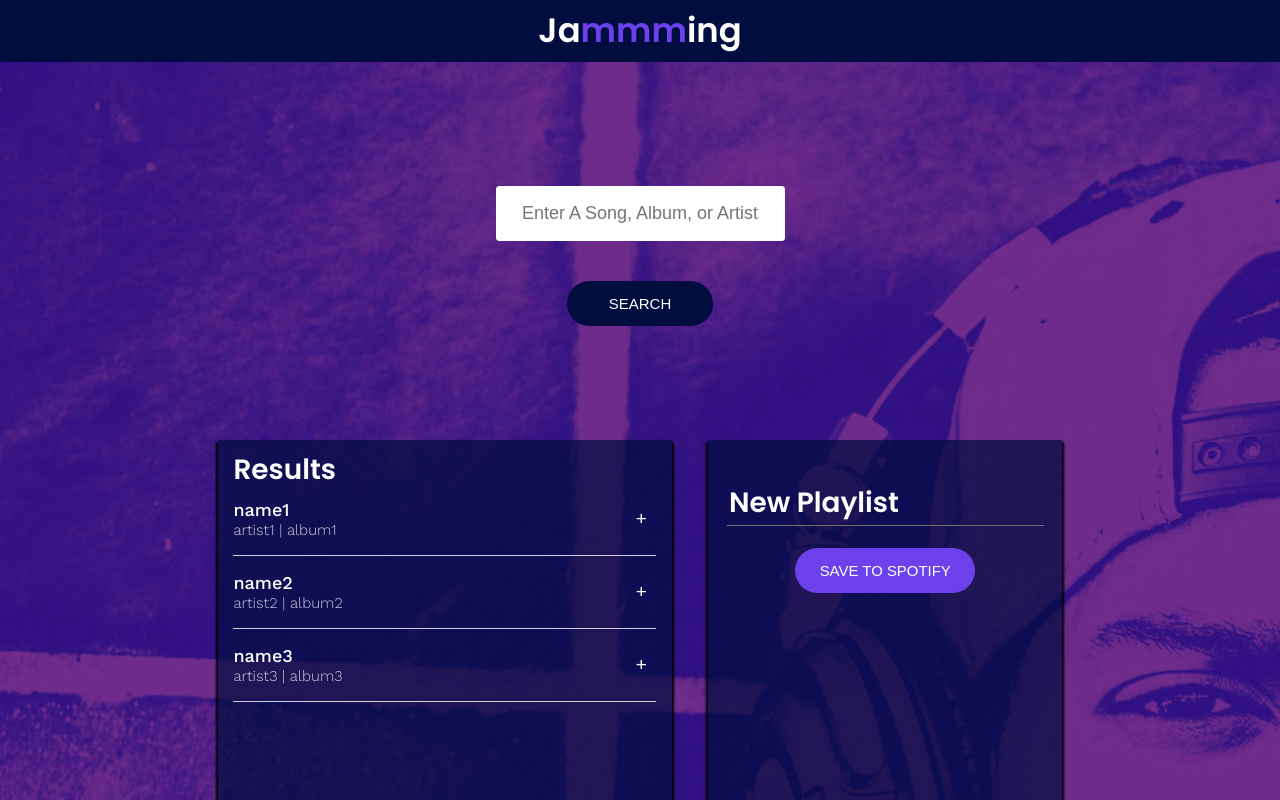
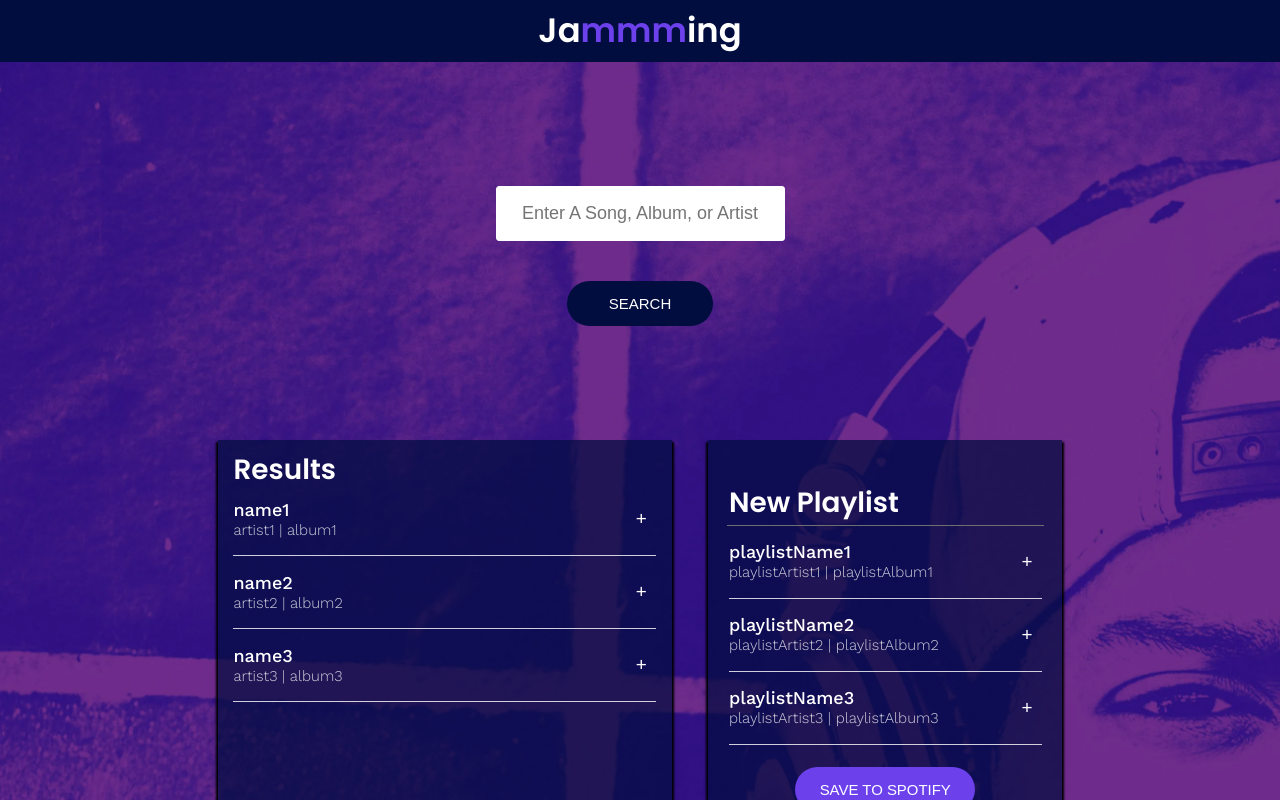
Before and after one commit to jwelly/jammming, a React (Create React App) app: page / in a window 1280 px wide. Shown: the top 800 px of the page. Built offline with nearby package versions, Linux system fonts and the light colour scheme.

Commit message:
pass down playlist to tracklist

```diff
--- a/src/components/Playlist/Playlist.js
+++ b/src/components/Playlist/Playlist.js
@@ -1,12 +1,13 @@
 import React from 'react';
 import './Playlist.css';
+import TrackList from '../TrackList/TrackList';
 
 class Playlist extends React.Component {
     render() {
         return (
             <div className="Playlist">
                 <input defaultValue={"New Playlist"}/>
-                {/* <TrackList /> */}
+                <TrackList tracks={this.props.playlistTracks} />
                 <button className="Playlist-save">SAVE TO SPOTIFY</button>
             </div>
         )
--- a/src/components/app/App.js
+++ b/src/components/app/App.js
@@ -3,7 +3,7 @@ import './App.css';
 
 import SearchBar from '../SearchBar/SearchBar';
 import SearchResults from '../SearchResults/SearchResults';
-import PlayList from '../Playlist/Playlist';
+import Playlist from '../Playlist/Playlist';
 
 class App extends React.Component {
   constructor(props) {
@@ -28,6 +28,27 @@ class App extends React.Component {
           album: 'album3',
           id: 3
         }
+      ],
+      playlistName: 'My Playlist',
+      playlistTracks: [
+        {
+          name: 'playlistName1',
+          artist: 'playlistArtist1',
+          album: 'playlistAlbum1',
+          id: 4
+        },
+        {
+          name: 'playlistName2',
+          artist: 'playlistArtist2',
+          album: 'playlistAlbum2',
+          id: 5
+        },
+        {
+          name: 'playlistName3',
+          artist: 'playlistArtist3',
+          album: 'playlistAlbum3',
+          id: 6
+        }
       ]
     };
   }
@@ -40,7 +61,7 @@ class App extends React.Component {
           <SearchBar />
           <div className="App-playlist">
             <SearchResults searchResults={this.state.searchResults} />
-            <PlayList />
+            <Playlist playlistName={this.state.playlistName} playlistTracks={this.state.playlistTracks} />
           </div>
         </div>
       </div>
```
